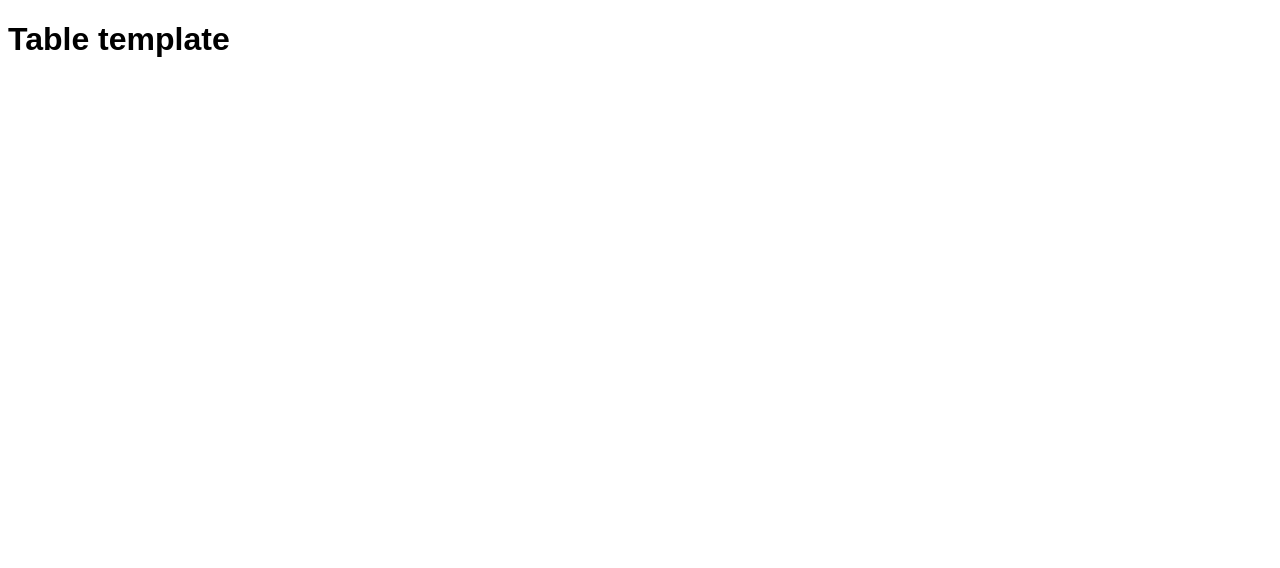
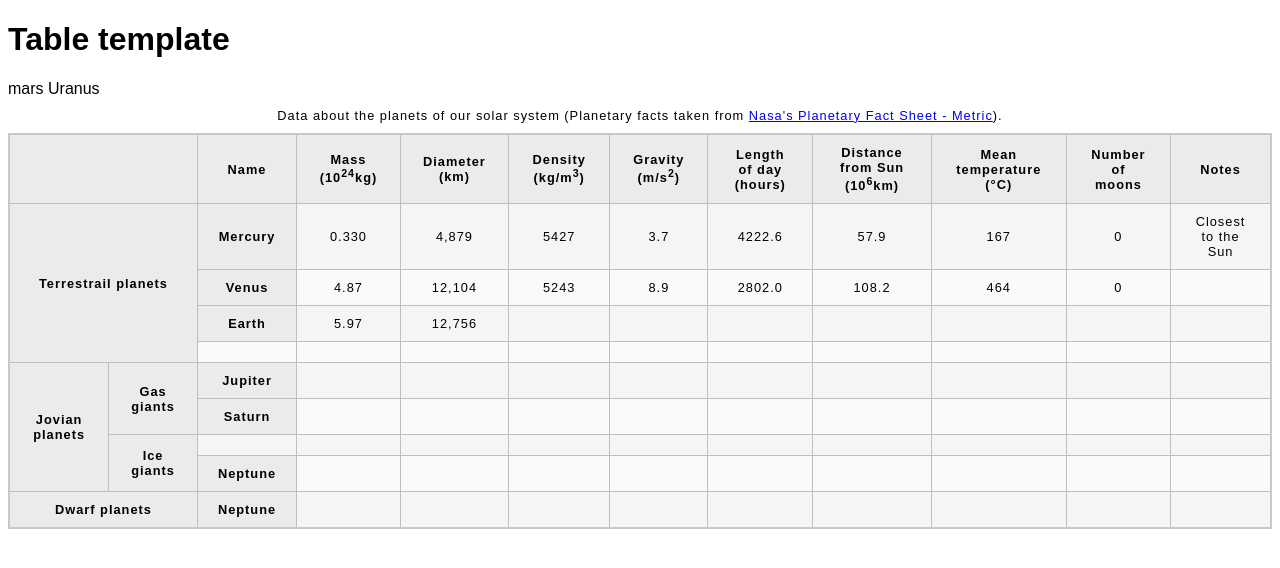
Before and after one commit to pkushal05/pkushal05.github.io, a plain HTML site: page Lab2/Part2/part2.html in a window 1280 px wide. Drawn offline with Linux system fonts and the light colour scheme; files that its build step writes are made by us from their sources.

Commit message:
A2P2 - Commit 3
Made the structure of the table

```diff
--- a/Lab2/Part2/part2.html
+++ b/Lab2/Part2/part2.html
@@ -10,11 +10,149 @@
     <meta charset="utf-8">
     <meta name="viewport" content="width=device-width">
     <title>Table template</title>
-    <link href="minimal-table.css" rel="stylesheet" type="text/css">
+    <link href="./css/minimal-table.css" rel="stylesheet" type="text/css">
   </head>
   <body>
     <h1>Table template</h1>
 
+    <table>
+        <caption>Data about the planets of our solar system (Planetary facts taken from <a href="http://nssdc.gsfc.nasa.gov/planetary/factsheet/">Nasa's Planetary Fact Sheet - Metric</a>).</caption>
+        <thead>
+            <tr>
+              <th colspan="2"></th>
+              <th scope="col">Name</th>
+              <th scope="col">Mass (10<sup>24</sup>kg)</th>
+              <th scope="col">Diameter (km)</th>
+              <th scope="col">Density (kg/m<sup>3</sup>)</th>
+              <th scope="col">Gravity (m/s<sup>2</sup>)</th>
+              <th scope="col">Length of day (hours)</th>
+              <th scope="col">Distance from Sun (10<sup>6</sup>km)</th>
+              <th scope="col">Mean temperature (°C)</th>
+              <th scope="col">Number of moons</th>
+              <th scope="col">Notes</th>
+            </tr>
+        </thead>
+
+        <tbody>
+            <tr>
+              <th rowspan="4" colspan="2" scope="rowgroup">Terrestrail planets</th>
+              <th scope="row">Mercury</th>
+              <td>0.330</td>
+              <td>4,879</td>
+              <td>5427</td>
+              <td>3.7</td>
+              <td>4222.6</td>
+              <td>57.9</td>
+              <td>167</td>
+              <td>0</td>
+              <td>Closest to the Sun</td>
+            </tr>
+            <tr>
+              <th>Venus</th>
+              <td>4.87</td>
+              <td>12,104</td>
+              <td>5243</td>
+              <td>8.9</td>
+              <td>2802.0</td>
+              <td>108.2</td>
+              <td>464</td>
+              <td>0</td>
+              <td></td>
+            </tr>
+            <tr>
+              <th>Earth</th>
+              <td>5.97</td>
+              <td>12,756</td>
+              <td></td>
+              <td></td>
+              <td></td>
+              <td></td>
+              <td></td>
+              <td></td>
+              <td></td>
+            </tr>
+            <tr>
+              <td></td>mars
+              <td></td>
+              <td></td>
+              <td></td>
+              <td></td>
+              <td></td>
+              <td></td>
+              <td></td>
+              <td></td>
+              <td></td>
+            </tr>
+            <tr>
+              <th rowspan="4" scope="rowgroup">Jovian planets</th>
+              <th rowspan="2" scope="rowgroup">Gas giants</th>
+              <th>Jupiter</th>
+              <td></td>
+              <td></td>
+              <td></td>
+              <td></td>
+              <td></td>
+              <td></td>
+              <td></td>
+              <td></td>
+              <td></td>
+            </tr>
+            <tr>
+              <th>Saturn</th>
+              <td></td>
+              <td></td>
+              <td></td>
+              <td></td>
+              <td></td>
+              <td></td>
+              <td></td>
+              <td></td>
+              <td></td>
+            </tr>
+            <tr>
+              <th rowspan="2" scope="rowgroup">Ice giants</th>
+              <td></td>Uranus
+              <td></td>
+              <td></td>
+              <td></td>
+              <td></td>
+              <td></td>
+              <td></td>
+              <td></td>
+              <td></td>
+              <td></td>
+            </tr>
+            <tr>
+              <th>Neptune</th>
+              <td></td>
+              <td></td>
+              <td></td>
+              <td></td>
+              <td></td>
+              <td></td>
+              <td></td>
+              <td></td>
+              <td></td>
+            </tr>
+            <tr>
+              <th colspan="2" scope="colgroup">Dwarf planets</th>
+              <th>Neptune</th>
+              <td></td>
+              <td></td>
+              <td></td>
+              <td></td>
+              <td></td>
+              <td></td>
+              <td></td>
+              <td></td>
+              <td></td>
+
+            </tr>
+
+
+        </tbody>
+    </table>
+
 
   </body>
 </html>
```
